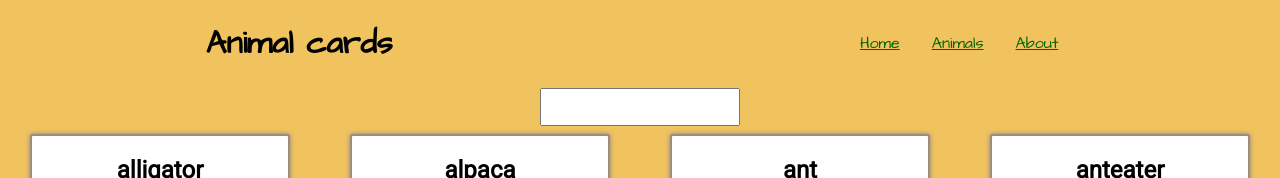
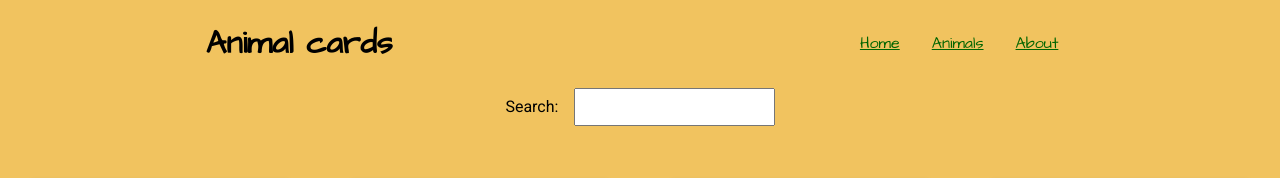
Before and after one commit to ElaFinIta/animals, a React (Create React App) app: page /animals in a window 1280 px wide. Shown: the top 178 px of the page. Built offline with nearby package versions, Linux system fonts and the light colour scheme.

Commit message:
minor css, minor text changes in Home and About

```diff
--- a/src/components/About.js
+++ b/src/components/About.js
@@ -4,7 +4,7 @@ import React from 'react';
 const About = () => {
     return (
         <div>
-            <p className="about">This is a practice app to learn REACT and components. Her we use routing and nested routing.</p>
+            <p className="about">This is a practice app to learn REACT and components. Here we use routing and nested routing.</p>
         </div>
     );
 };
--- a/src/components/Animals/AnimalsList.js
+++ b/src/components/Animals/AnimalsList.js
@@ -16,8 +16,6 @@ class AnimalsList extends Component {
         console.log(this.state.searchInput);
     }
 
-
-    animalsListing = animals.map((item) => (<AnimalsCard key={item.name} name={item.name} />));
 
     render() {
         const animalFilter = animals.filter(animal => {
@@ -38,7 +36,10 @@ class AnimalsList extends Component {
             <div className="search_animals">
                 <Switch>
                     <Route exact path={this.props.match.path}>
-                        <input type="text" onChange={this.searchInputHandler} />
+                        <div className="label_input_wrapper">
+                            <label>Search: </label>
+                            <input type="text" onChange={this.searchInputHandler} />
+                        </div>
                         <div className="animalsList">{animalsListing}</div>
                     </Route>
                     {/* with :animal you give the params, it goes to Params, colon is ncessary */}
--- a/src/components/Home.js
+++ b/src/components/Home.js
@@ -3,9 +3,10 @@ import React from 'react';
 const Home = () => {
     return (
         <div>
-            <p className="home">
-                This is the HOME page of the Animal App
-            </p>
+            <div className="home">
+                <p>Search for an animal to see pictures or animals that match the search as you type.</p>
+                <p>You can click a card to see addititonal information.</p>
+            </div>
         </div>
     );
 };
--- a/src/index.css
+++ b/src/index.css
@@ -35,7 +35,9 @@ h1 {
 .about,
 .singleAnimal {
   padding: 3rem;
+  height: 70vh;
 }
+
 
 .animalsList {
   display: flex;
@@ -108,4 +110,12 @@ a {
   align-self: center;
   justify-content: center;
   padding: 0.6rem;
+  margin-left: 1rem;
 }
+
+.label_input_wrapper {
+  justify-content: center;
+  display: flex;
+  align-items: center;
+  margin-bottom: 3rem;
+}
```
